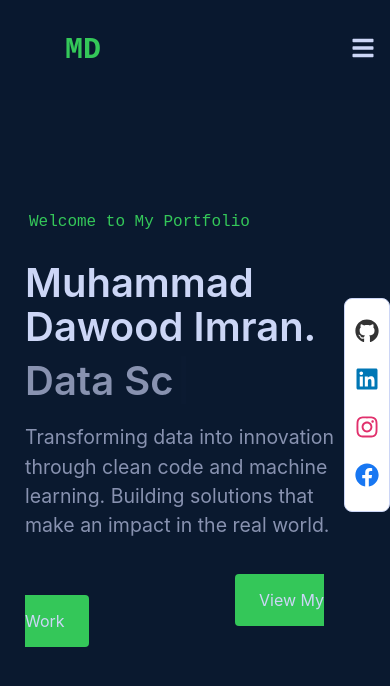
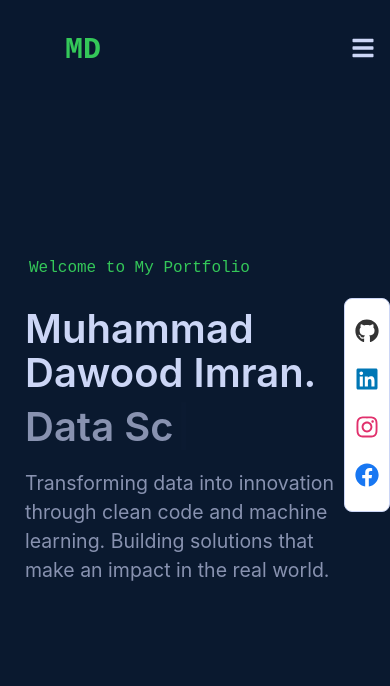
Before and after one commit to Dawood-Imran/portfolio, a React (Create React App) app: page / in a window 390 px wide. Shown: the top 686 px of the page. Built offline with nearby package versions, Linux system fonts and the light colour scheme.

Commit message:
making the site responsive

```diff
--- a/src/components/Home.js
+++ b/src/components/Home.js
@@ -25,11 +25,7 @@ const Home = () => {
         <p>
           Transforming data into innovation through clean code and machine learning. Building solutions that make an impact in the real world.
         </p>
-        <div className="button-container">
-          <Link to="/projects" className="styled-button">
-            View My Work
-          </Link>
-        </div>
+
       </div>
       <div className="connect-links-container">
         <div className="connect-links">
--- a/src/components/styles/Home.css
+++ b/src/components/styles/Home.css
@@ -97,6 +97,7 @@
   .styled-button {
     font-size: 12px;
     padding: 0.5rem 0.75rem;
+
   }
 }
 
```
